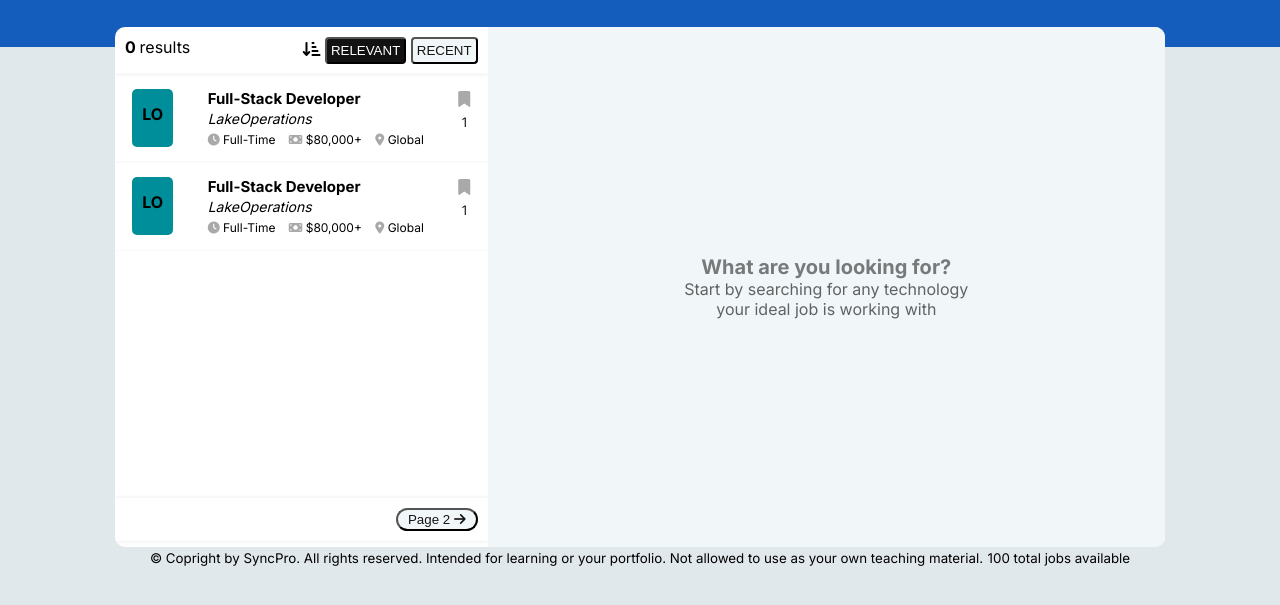
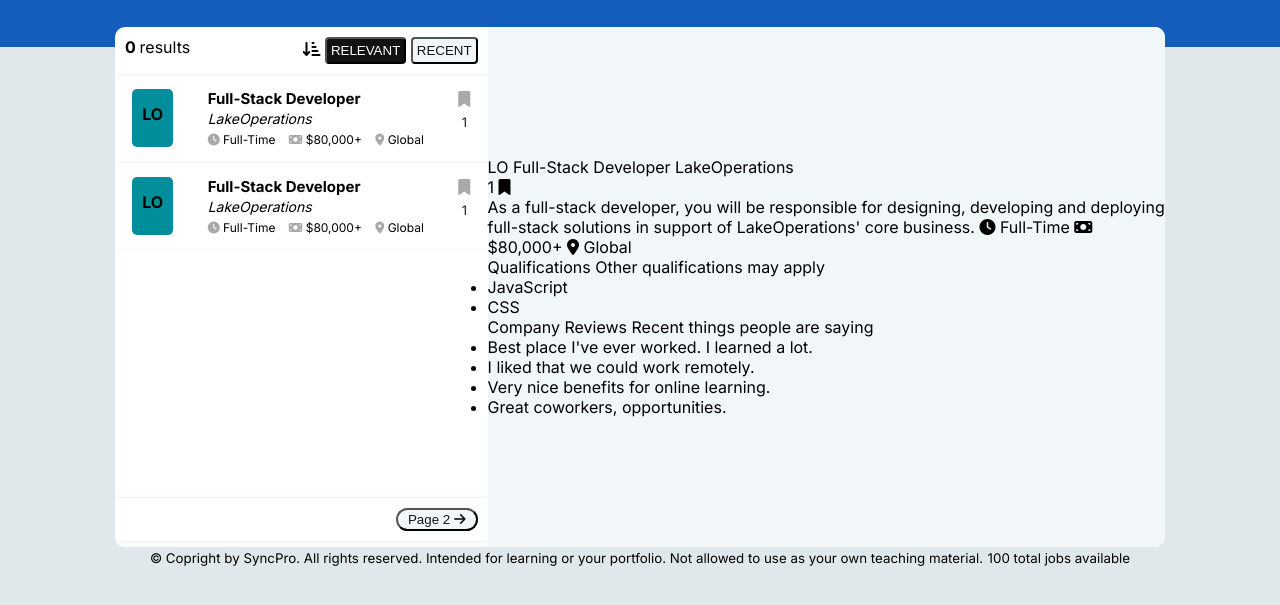
Before and after one commit to nnenna-syncpro/RmtDev, a plain HTML site: page index.html in a window 1280 px wide. Shown: the part 117-722 px from the top of the page. Drawn offline with Linux system fonts and the light colour scheme.

Commit message:
HTML layout for job details view

```diff
--- a/index.css
+++ b/index.css
@@ -241,6 +241,10 @@ body{
     align-items: center;
 }
 
+.jobDetails__default{
+    display: none;
+}
+
 .jobDetails__defaultHeading{
     font-weight: bold;
     font-size: 20px;
@@ -254,6 +258,92 @@ body{
     text-wrap: wrap;
 }
 
+/* Job Details populated begins */
+.jobDetails__populated{
+
+}
+/* HEADER */
+.jobDetails__populated--header{
+
+}
+.jobDetails__backgroundImage{
+    /* sames as background with search bar */
+}
+.jobDetails__badge{
+
+}
+.jobDetails__title{
+
+}
+.jobDetails__company{
+
+}
+
+/* INTRO */
+.jobDetails__populated--intro{
+
+}
+
+.jobDetails__intro--daysAgo{
+
+}
+.jobDetails__intro--bookmark{
+
+}
+.jobDetails__intro--bookmarkIcon{
+
+}
+.jobDetails__specs{
+
+}
+.jobDetails__specs--description{
+
+}
+.jobDetails__specsIcons{
+
+}
+/* havent listed out all icon related classes */
+
+/* QUALIFICATIONS */
+.jobDetails__qualifications{
+
+}
+.jobDetails__qualifications--placeholder{
+
+}
+.jobDetails__qualifications--title{
+
+}
+.jobDetails__qualifications-text{
+
+}
+.jobDetails__qualifications--list{
+
+}
+.jobDetails__qualifications--listItem{
+
+}
+
+/* REVIEWS */
+.jobDetails__reviews{
+
+}
+.jobDetails__reviews--placeholder{
+
+}
+.jobDetails__reviews--title{
+
+}
+.jobDetails__reviews-text{
+
+}
+.jobDetails__reviews--list{
+
+}
+.jobDetails__reviews--listItem{
+
+}
+
 .footer{
 
 }
--- a/index.html
+++ b/index.html
@@ -117,8 +117,93 @@
             </section>
         </section>
         <section class="jobDetails">
-            <p class="jobDetails__defaultHeading">What are you looking for?</p>
-            <p class="jobDetails__defaultText">Start by searching for any technology your ideal job is working with</p>
+            <div class="jobDetails__default">
+                <p class="jobDetails__defaultHeading">What are you looking for?</p>
+                <p class="jobDetails__defaultText">Start by searching for any technology your ideal job is working with</p>
+            </div>
+            <!-- <p class="jobDetails__defaultHeading">What are you looking for?</p>
+            <p class="jobDetails__defaultText">Start by searching for any technology your ideal job is working with</p> -->
+            <div class="jobDetails__populated">
+                <div class="jobDetails__populated--header">
+                    <div class="jobDetails__backgroundImage"></div>
+                    <span class="jobDetails__badge">
+                        LO
+                    </span>
+                    <span class="jobDetails__title">
+                        Full-Stack Developer
+                    </span>
+                    <span class="jobDetails__company">
+                        LakeOperations
+                    </span>
+                </div>
+                <div class="jobDetails__populated--intro">
+                    <span class="jobDetails__intro--daysAgo">
+                        1
+                    </span>
+                    <span class="jobDetails__intro--bookmark">
+                        <i class="fa-solid fa-bookmark jobDetails__intro--bookmarkIcon"></i>
+                    </span>
+                    <div class="jobDetails__specs">
+                        <span class="jobDetails__specs--description">
+                            As a full-stack developer, you will be responsible for designing, developing and deploying full-stack solutions in support of LakeOperations' core business.
+                        </span>
+                        <span class="jobDetails__specs--duration">
+                            <i class="fa-solid fa-clock jobDetails__specs--durationIcon"></i>
+                            Full-Time
+                        </span>
+                        <span class="jobDetails__specs--salary">
+                            <i class="fa-solid fa-money-bill jobDetails__specs--salaryIcon"></i>
+                            $80,000+
+                        </span>
+                        <span class="jobDetails__specs--location">
+                            <i class="fa-solid fa-location-dot jobDetails__specs--locationIcon"></i>
+                            Global
+                        </span>
+                    </div>
+                </div>
+                <div class="jobDetails__qualifications">
+                    <div class="jobDetails__qualifications--placeholder">
+                        <span class="jobDetails__qualifications--title">
+                            Qualifications
+                        </span>
+                        <span class="jobDetails__qualifications-text">
+                            Other qualifications may apply
+                        </span>
+                    </div>
+                    <ul class="jobDetails__qualifications--list">
+                        <li class="jobDetails__qualifications--listItem">
+                            JavaScript
+                        </li>
+                        <li class="jobDetails__qualifications--listItem">
+                            CSS
+                        </li>
+                    </ul>
+                </div>
+                <div class="jobDetails__reviews">
+                    <div class="jobDetails__reviews--placeholder">
+                        <span class="jobDetails__reviews--title">
+                            Company Reviews
+                        </span>
+                        <span class="jobDetails__reviews-text">
+                            Recent things people are saying
+                        </span>
+                    </div>
+                    <ul class="jobDetails__reviews--list">
+                        <li class="jobDetails__reviews--listItem">
+                            Best place I've ever worked. I learned a lot.
+                        </li>
+                        <li class="jobDetails__reviews--listItem">
+                            I liked that we could work remotely.
+                        </li>
+                        <li class="jobDetails__reviews--listItem">
+                            Very nice benefits for online learning.
+                        </li>
+                        <li class="jobDetails__reviews--listItem">
+                            Great coworkers, opportunities.
+                        </li>
+                    </ul>
+                </div>
+            </div>
         </section>
     </main>
 
```
